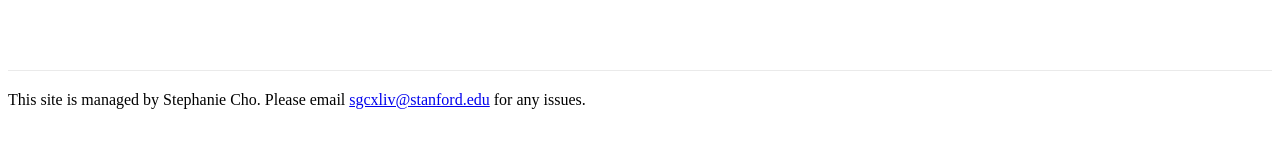
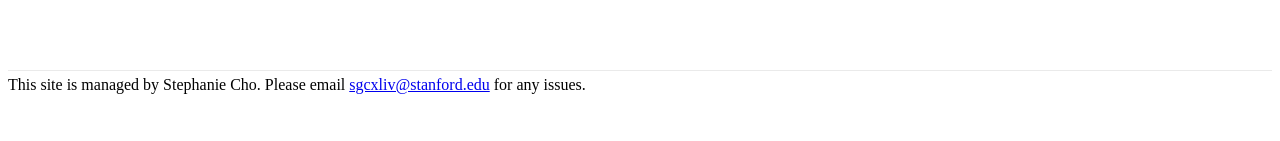
Before and after one commit to sgcxliv/calledliving, a Next.js app: page / in a window 1280 px wide. Shown: the part 656-797 px from the top of the page. Built offline with nearby package versions, Linux system fonts and the light colour scheme; no server answers.

Commit message:
Update Layout.js

```diff
--- a/components/Layout.js
+++ b/components/Layout.js
@@ -57,8 +57,8 @@ export default function Layout({ children, title = 'Course Dashboard' }) {
         </main>
 
         <div className="footer" style={{
-          marginTop: '40px',
-          paddingTop: '20px',
+          marginTop: '5px',
+          paddingTop: '5px',
           borderTop: '1px solid #eaeaea'
         }}>
           This site is managed by Stephanie Cho. Please email <a href="mailto:sgcxliv@stanford.edu">sgcxliv@stanford.edu</a> for any issues.
```
